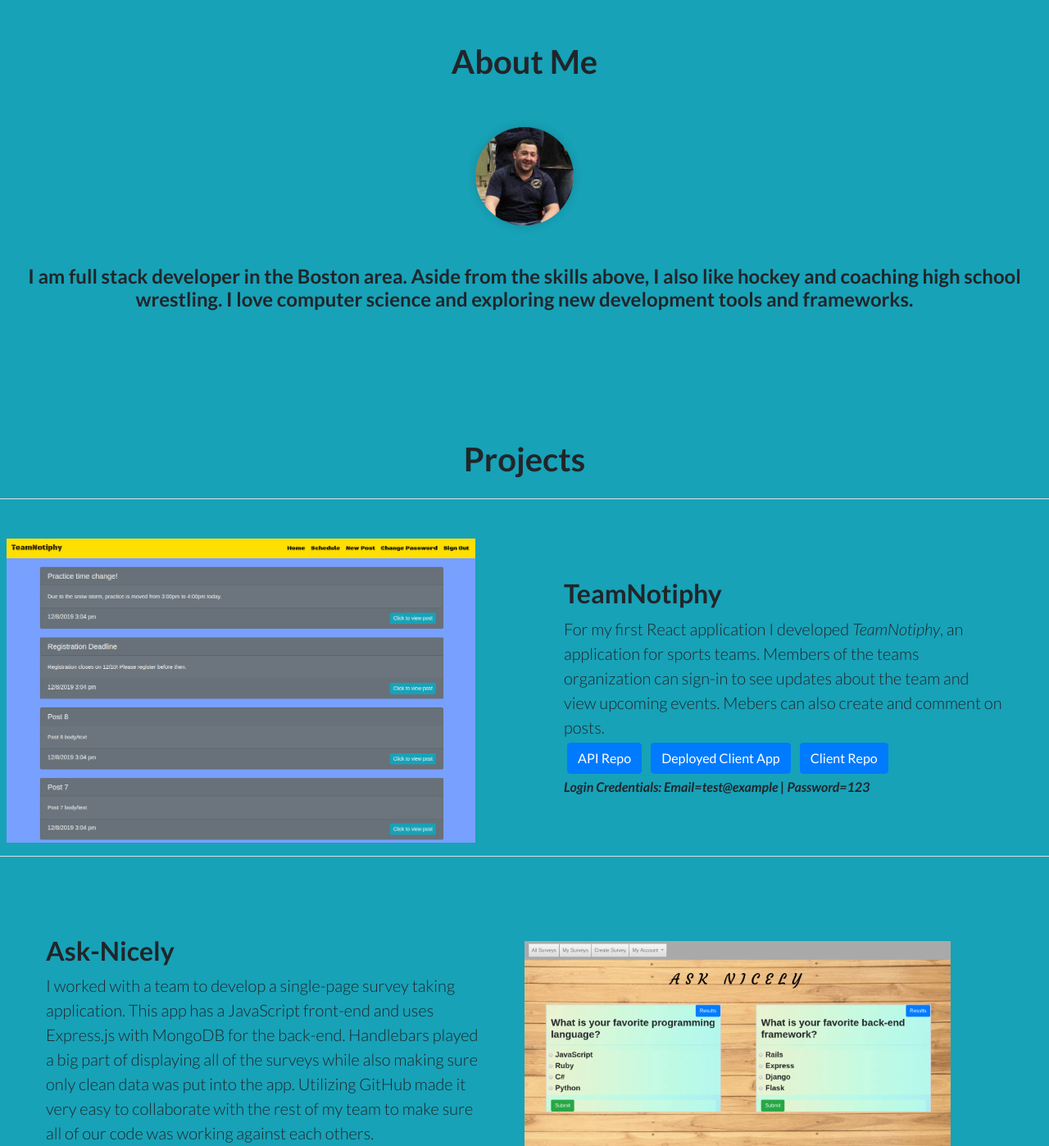
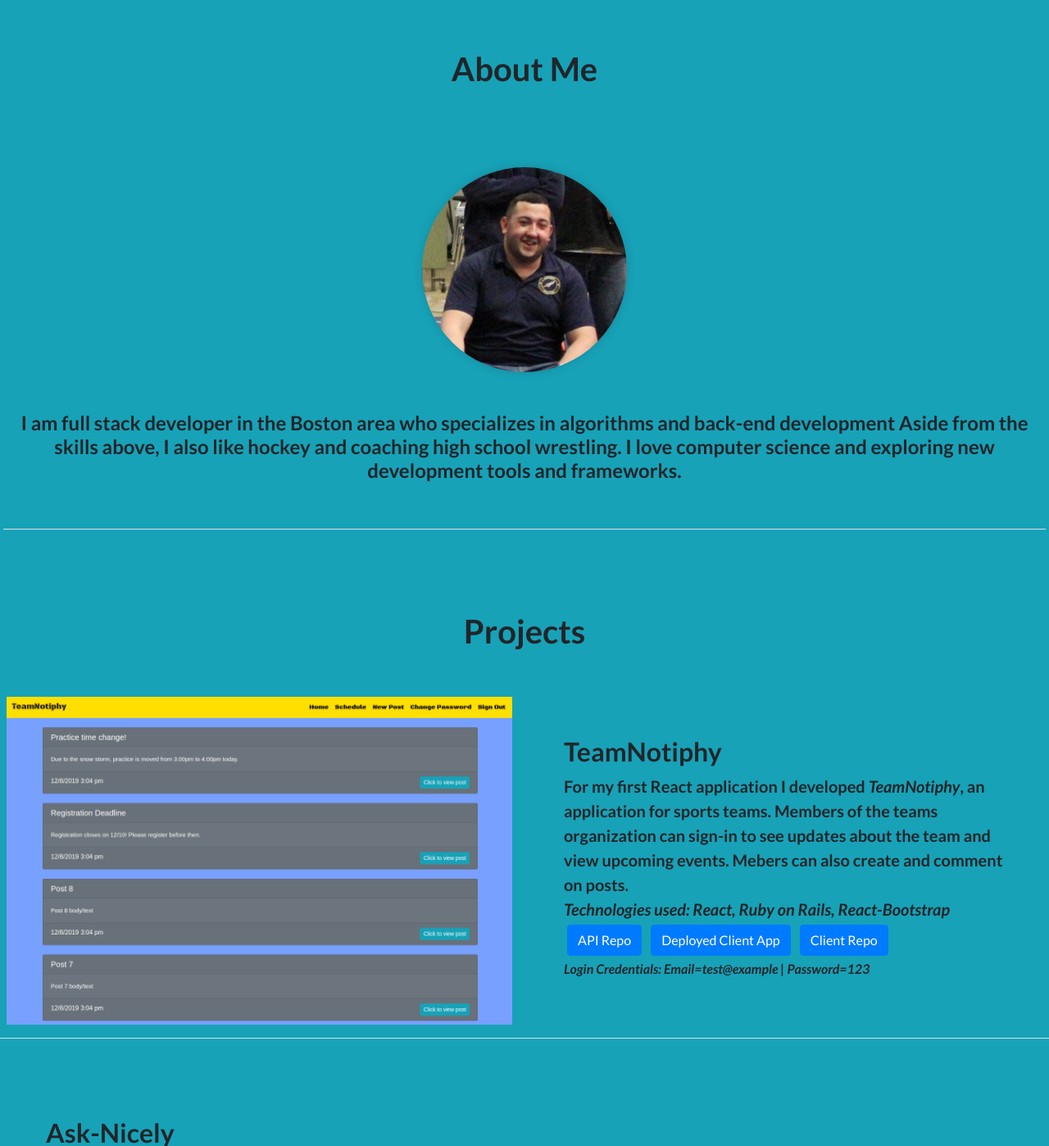
Before and after one commit to ghood97/ghood97.github.io, a website: page index.html in a window 1280 px wide. Shown: the part 1402-2800 px from the top of the page at 82% size. Drawn offline with Linux system fonts and the light colour scheme.

Commit message:
Update about me section and add technologies used

```diff
--- a/index.html
+++ b/index.html
@@ -57,7 +57,7 @@
     <div id="skills" class="container-fluid bg-info pb-5">
       <div class="row pt-5">
         <div class="col-lg-12 text-center mt-5 pt-5">
-          <h2 class="section-heading text-uppercase font-weight-bold">Skills</h2>
+          <h1 class="section-heading text-uppercase font-weight-bold">Skills</h1>
         </div>
       </div>
       <br>
@@ -151,12 +151,13 @@
   <section id="about-me">
     <div class="container-fluid p-1 bg-info pt-5">
       <div class="row mb-5 mx-auto">
-        <h1 class="mx-auto p-5 col-12 text-center font-weight-bold">About Me</h1>
+        <h1 class="mx-auto p-5 mb-5 col-12 text-center font-weight-bold">About Me</h1>
         <div class="headshot-div col-12 mx-auto d-flex justify-content-center pb-5">
           <img id="headshot" class="mx-auto" src="./public/portfolio_headshot.jpg" alt="headshot">
         </div>
-        <h4 class="mx-auto col-12 text-center">I am full stack developer in the Boston area. Aside from the skills above, I also like hockey and coaching high school wrestling. I love computer science and exploring new development tools and frameworks.</h4>
+        <h4 class="mx-auto col-12 text-center">I am full stack developer in the Boston area who specializes in algorithms and back-end development Aside from the skills above, I also like hockey and coaching high school wrestling. I love computer science and exploring new development tools and frameworks.</h4>
       </div>
+      <div class="border-top mt-5"></div>
     </div>
   </section>
 
@@ -169,12 +170,11 @@
           <h1 class="font-weight-bold">Projects</h1>
         </div>
       </div>
-      <div class="border-top my-3"></div>
       <div class="row no-gutters mx-2 mt-5">
         <div class="capstone col-lg-6 text-white showcase-img" style="background-image: url('./public/teamNotiphy.png');"></div>
         <div class="col-lg-6 my-auto showcase-text">
           <h2>TeamNotiphy</h2>
-          <p class="lead mb-0">For my first React application I developed <em>TeamNotiphy</em>, an application for sports teams. Members of the teams organization can sign-in to see updates about the team and view upcoming events. Mebers can also create and comment on posts.</p>
+          <p class="lead mb-0 font-weight-bold">For my first React application I developed <em>TeamNotiphy</em>, an application for sports teams. Members of the teams organization can sign-in to see updates about the team and view upcoming events. Mebers can also create and comment on posts.<br/><em>Technologies used: React, Ruby on Rails, React-Bootstrap</em></p>
           <a href="https://github.com/ghood97/TeamNotiphy-api" target="_blank"><button id="ask-nicely-api-btn" class="btn btn-primary m-1" type="button">API Repo</button></a>
           <a href="https://ghood97.github.io/TeamNotiphy-client/" target="_blank"><button id="cap-client-btn" class="btn btn-primary m-1" type="button">Deployed Client App</button></a>
           <a href="https://github.com/ghood97/TeamNotiphy-client" target="_blank"><button class="btn btn-primary m-1" type="button">Client Repo</button></a>
@@ -186,7 +186,7 @@
         <div class="col-lg-6 order-lg-2 text-white showcase-img " style="background-image: url('./public/ask-nicely.png');" alt=""></div>
         <div class="col-lg-6 order-lg-1 my-auto showcase-text">
           <h2>Ask-Nicely</h2>
-          <p class="lead mb-0">I worked with a team to develop a single-page survey taking application. This app has a JavaScript front-end and uses Express.js with MongoDB for the back-end. Handlebars played a big part of displaying all of the surveys while also making sure only clean data was put into the app. Utilizing GitHub made it very easy to collaborate with the rest of my team to make sure all of our code was working against each others.</p>
+          <p class="lead mb-0 font-weight-bold">I worked with a team to develop a single-page survey taking application. This app has a JavaScript front-end and uses Express.js with MongoDB for the back-end. Handlebars played a big part of displaying all of the surveys while also making sure only clean data was put into the app. Utilizing GitHub made it very easy to collaborate with the rest of my team to make sure all of our code was working against each others.<br/><em>Technologies used: JavaScript, Express.js, MongoDB, jQuery, Handlebars, Bootstrap</em></p>
           <a href="https://github.com/ghood97/ask-nicely-api" target="_blank"><button id="ask-nicely-api-btn" class="btn btn-primary m-1" type="button">API Repo</button></a>
           <a href="https://ghood97.github.io/ask-nicely-client/" target="_blank"><button id="ask-nicely-client-btn" class="btn btn-primary m-1" type="button">Deployed Client App</button></a>
           <a href="https://github.com/ghood97/ask-nicely-client" target="_blank"><button class="btn btn-primary m-1" type="button">Client Repo</button></a>
@@ -198,7 +198,7 @@
         <div class="col-lg-6 order-lg-1 text-white showcase-img" style="background-image: url('./public/inventory_client.png');"></div>
         <div class="col-lg-6 order-lg-2 my-auto showcase-text">
           <h2>Inventix</h2>
-          <p class="lead mb-0">Inventix is an inventory management application. A user can choose from a variety of products to add to their inventory. They can update and delete their inventory items with just one mouse click.</p>
+          <p class="lead mb-0 font-weight-bold">Inventix is an inventory management application. A user can choose from a variety of products to add to their inventory. They can update and delete their inventory items with just one mouse click.<br/><em>Technologies used: JavaScript, jQuery, Ruby on Rails, Handlebars, Bootstrap</em></p>
           <a href="https://github.com/ghood97/inventory_manager_api" target="_blank"><button id="inventory-api-btn" class="btn btn-primary m-1" type="button">API Repo</button></a>
           <a href="https://ghood97.github.io/inventory_manager_client/" target="_blank"><button id="inventory-client-btn" class="btn btn-primary m-1" type="button">Deployed Client App</button></a>
           <a href="https://github.com/ghood97/inventory_manager_client" target="_blank"><button class="btn btn-primary m-1" type="button">Client Repo</button></a>
@@ -210,7 +210,7 @@
         <div class="col-lg-6 order-lg-2 text-white showcase-img" style="background-image: url('./public/tic_tac_toe_client.png');"></div>
         <div class="col-lg-6 order-lg-1 my-auto showcase-text">
           <h2>Tic Tac Toe</h2>
-          <p class="lead mb-0">For my first web development project, I created a Tic Tac Toe game that connects to a Rails API where users can create an account, sign-in, and play games locally against another human, or an AI opponent</p>
+          <p class="lead mb-0 font-weight-bold">For my first web development project, I created a Tic Tac Toe game that connects to a Rails API where users can create an account, sign-in, and play games locally against another human, or an AI opponent<br/><em>Technologies used: JavaScript, jQuery, Bootstrap</em></p>
           <a href="https://ghood97.github.io/tic-tac-toe/" target="_blank"><button id="ttt-client-btn" class="btn btn-primary m-1" type="button">Deployed Client App</button></a>
           <a href="https://github.com/ghood97/tic-tac-toe" target="_blank"><button class="btn btn-primary m-1" type="button">Client Repo</button></a>
           <label for="ttt-client-btn">Login Credentials: Email=test@example | Password=123</label>
--- a/scss/_headshot.scss
+++ b/scss/_headshot.scss
@@ -1,6 +1,6 @@
 #headshot {
   border-radius: 50%;
   box-shadow: 0 0 11px rgba(33,33,33,.2);
-  width: 120px;
-  height: 120px;
+  width: 250px !important;
+  height: 250px !important;
 }
```
Also changed, not shown: css/landing-page.css, css/landing-page.min.css.
